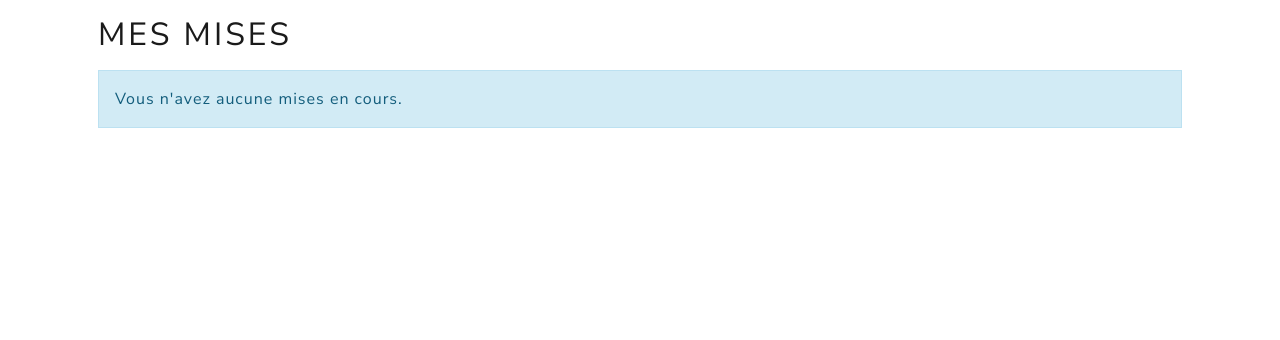
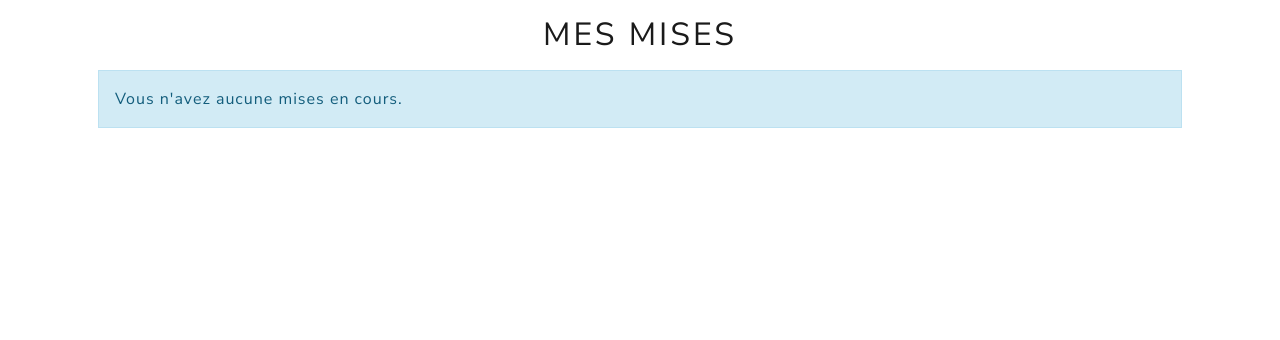
Before and after one commit to raphaelgrougnet/AuctionBay, a Flask app: template templates/compte/mes_mises.jinja in a window 1280 px wide. Shown: the part 96-436 px from the top of the page. Run offline with Flask 3, Linux system fonts and the light colour scheme; the template is opened without the code that fills it, so the values that code supplies are empty; some libraries are stand-ins or nearby versions.

Commit message:
center du titre

```diff
--- a/templates/compte/mes_encheres.jinja
+++ b/templates/compte/mes_encheres.jinja
@@ -1,6 +1,6 @@
 {% extends "base.jinja" %}
 {% block contenu %}
-    <h1 class="m-3 fw-normal"> Mes Enchères</h1>
+    <h1 class="m-3 fw-normal text-center"> Mes Enchères</h1>
     {% if not encheres %}
         <div class="alert alert-info mx-3" role="alert">
             Vous n'avez aucune enchère en cours.
--- a/templates/compte/mes_mises.jinja
+++ b/templates/compte/mes_mises.jinja
@@ -1,7 +1,7 @@
 {% extends "base.jinja" %}
 
 {% block contenu %}
-    <h1 class="fw-normal m-3">Mes mises</h1>
+    <h1 class="fw-normal m-3 text-center">Mes mises</h1>
     {% if not encheres %}
         <div class="alert alert-info mx-3" role="alert">
             Vous n'avez aucune mises en cours.
--- a/templates/details/details.jinja
+++ b/templates/details/details.jinja
@@ -1,6 +1,7 @@
 {% extends "base.jinja" %}
 
 {% block contenu %}
+    <h1 class="fw-normal m-3 text-center">Détails</h1>
     <section class="p-3">
         <div class="container">
             <div class="row">
```
